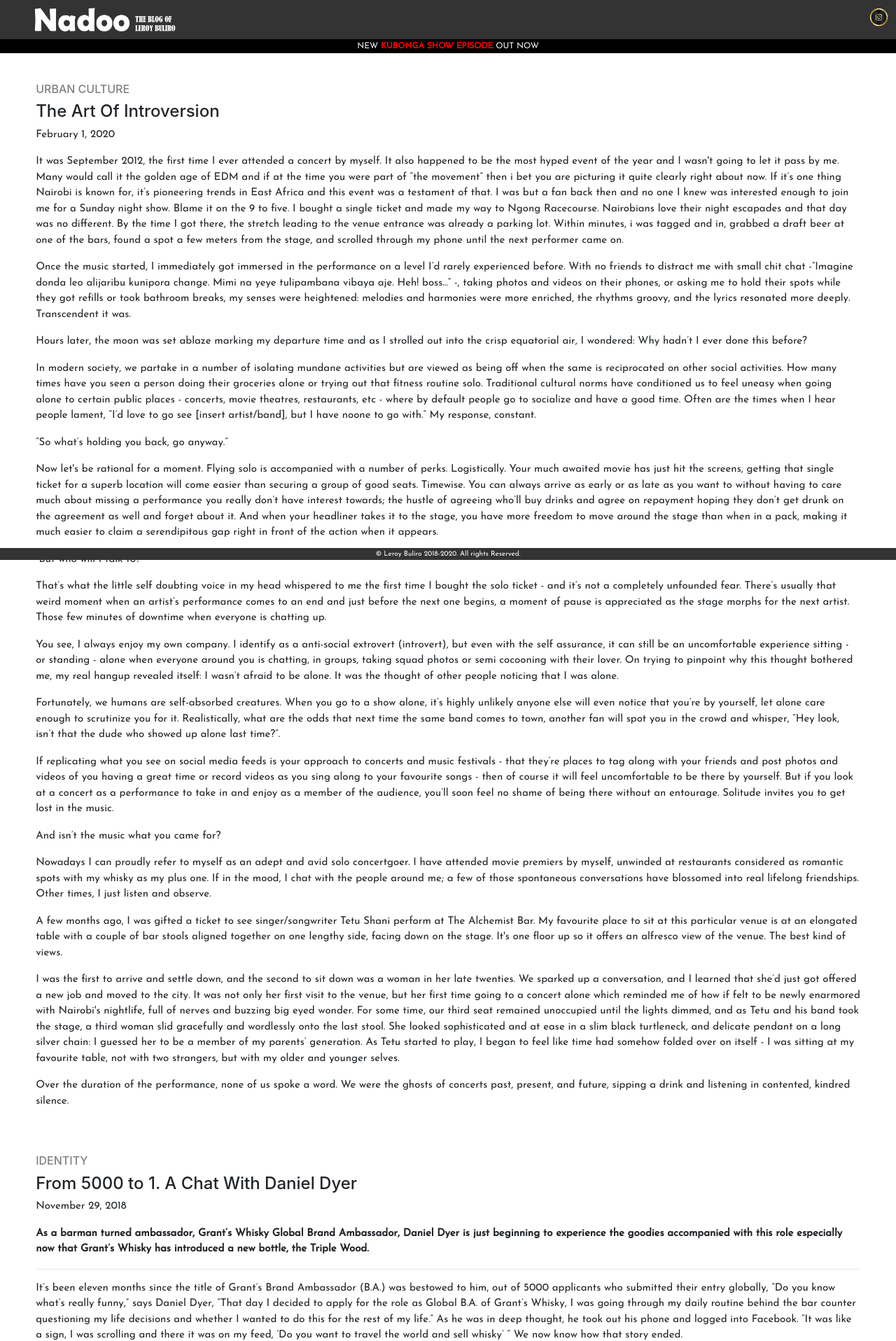
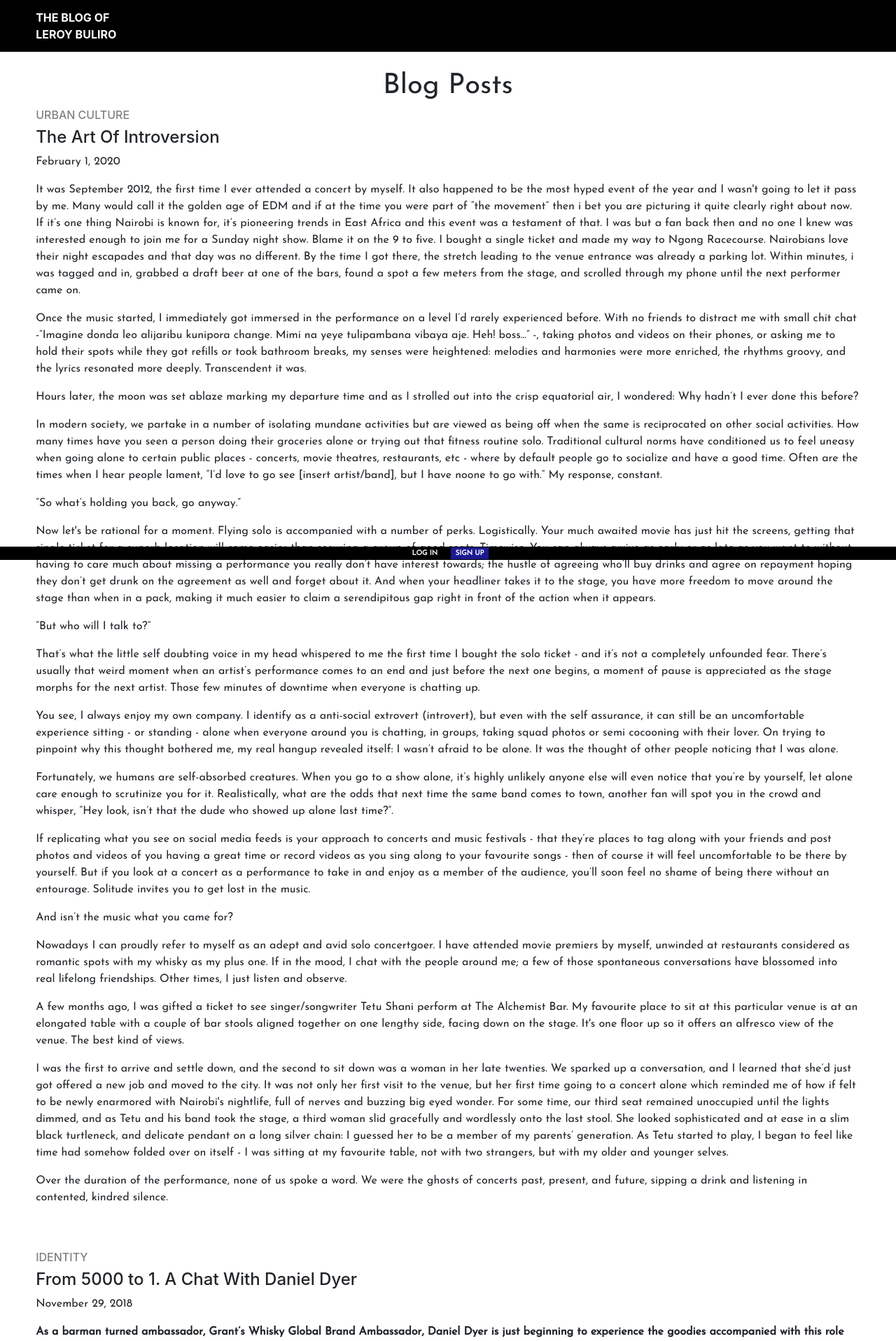
Before and after one commit to leroysb/webapp, a Django app: page /blogapp/blog in a window 1280 px wide. Shown: the top 1916 px of the page at 70% size. Run offline with Django 3.2, Linux system fonts and the light colour scheme; some libraries are stand-ins or nearby versions.

Commit message:
New template

```diff
--- a/blogapp/static/blogapp/styles.css
+++ b/blogapp/static/blogapp/styles.css
@@ -1,5 +1,5 @@
-p, li, .recipe-list{
-    font-size: 15px;
+p, li, .recipe-list, h1{
+    font-size: 16px;
     font-family: 'Josefin Sans', sans-serif;
 }
 
@@ -14,52 +14,7 @@
     padding-bottom: 2%;
 }
 
-/* NAV BAR */
-
-nav {
-  position: static;
-  width: 100%;
-}
-
-.nav-bar {
-  background-color: #333333;
-  height: 3.5em;
-  width: 100%;
-  padding: 0.7em;
-
-}
-
-nav .logo img {
-  max-height: 100%;
-  padding-left: 3%;
-  padding-top: 0em;
-}
-
-.update-bar {
-  background-color: black;
-  margin: 0em;
-  width: 100%;
-}
-
-.update-bar p {
-  color: whitesmoke;
-  font-size: 12px;
-  text-align: center;
-  padding-top: 0.1em;
-  padding-bottom: 0.1em;
-}
-
-.update-bar p a {
-  color: rgb(207, 207, 207);
-  text-decoration: none;
-}
-
-.update-bar p a:hover {
-  color: whitesmoke;
-  text-decoration: none;
-}
-
-/* BLOG PAGE*/
+/* BLOG SECTION*/
 
 .blog-post {
     padding-bottom: 3em;
@@ -70,7 +25,7 @@
 }
 
 
-/* PODCAST PAGE*/
+/* PODCAST SECTION*/
 
 .episode img {
   height: 44px;
@@ -87,17 +42,3 @@
 #podtext {
     font-size: 14px;
 }
-
-
-/* FOOTER */
-footer {
-    background-color: #333333;
-    color: white;
-    text-align: center;
-    font-family: 'Josefin Sans', sans-serif;
-    width: 100%;
-    padding: 0.1em;
-    font-size: 10px;
-    position: fixed;
-    bottom: 0;
-}
--- a/blogapp/templates/blogapp/blog.html
+++ b/blogapp/templates/blogapp/blog.html
@@ -4,7 +4,7 @@
 <html lang="en">
 
 <head>
-    <link rel="icon" type="image/png" href="{% static 'blogapp/img/nadoo.jpg' %}">
+    <link rel="icon" type="image/png" href="{% static 'blogapp/img/icon.png' %}">
 
     <!-- Load css file -->
     <link href="{% static 'blogapp/styles.css' %}" rel="stylesheet">
@@ -46,24 +46,15 @@
 
     <body>
 
-        <nav>
-            <div class="nav-bar">
-                <a class="logo" href="#">
-                    <img src="{% static 'blogapp/img/blognadoo.png' %}" alt="logo"></a>
-
-                <div style="float: right;">
-                    <!--a href="https://twitter.com/leroybuliro/" target="_blank"><img src="resources\img\twitter.png" alt="twitter" class="center" width="30" length="30" style="padding-right: 3px;"></a-->
-                    <a href="https://instagram.com/leroybuliro/" target="_blank"><img src="{% static 'blogapp/img/insta.png' %}" alt="instagram" class="center" width="30" length="30" style="padding-left: 3px;"></a>
-                    <!--a href="https://www.youtube.com/channel/UCb53KypWn_BMSOxZMQfORdQ" target="_blank"><img src="resources\img\yt.png" alt="instagram" class="center" width="30" length="30" style="padding-left: 3px;"></a-->
-                </div>
-            </div>
-
-            <div class="update-bar"><p>NEW <a href= "podcasts" ><strong style="color: red;">KUBONGA SHOW EPISODE</strong></a> OUT NOW</p></div>
+        <nav style="background-color: black; position:sticky; max-width: 100%; padding: 1% 4%;">
+            <a style="align-self: center; color: white; font-weight:bolder; text-decoration: none;" href="#">THE BLOG OF<br>LEROY BULIRO</a>
+            <!--a href="#"><img src="{% static 'blogapp/img/title.png' %}" alt="logo" style="max-height: 100%;"></a-->
         </nav>
 
 
 
         <div class="page-container">
+            <h1 style="text-align: center; font-family: 'Josefin Sans', sans-serif;">Blog Posts</h1>
 
             <div class="blog-post">
                 <h6 class="blog-post-category">URBAN CULTURE</h6>
@@ -149,66 +140,72 @@
 
         </div>
 
-        <div class="page-container" style="padding-top: 0.4em;">
+        <div style="background-color: rgb(19, 29, 29); color: white; width: 100%; padding-left:10%; padding-right:10%; padding-top:5%; padding-bottom:5%;">
             <div class ="row">
-                <div class="col-sm-12 col-md-4 col-lg-4">
 
-                    <p style="font-size: 38px; font-weight: bold;">KUBONGA<br>SHOW<br>PODCAST</p>
+                <div class="col-sm-7 col-md-7 col-lg-7">
 
-                    <p>The Kubonga Show is a seasonal, meandering conversation with activists, artists, industry professionals, and everyday folks. We want to tell their stories, talk about topics close to their heart, and yeah, just have a nice conversation with host Leroy Buliro.</p>
-                    <p>Kubonga is a Swahili slang translating to 'Talk'.</p>
-                    <p>Email your requests or comments to <a href="mailto:lerbassist@gmail.com" target="_blank">lerbassist@gmail.com</a></p>
+                    <p style="font-family: 'Josefin Sans', sans-serif; font-size: 2.6em;"><strong>Leroy Buliro Dives In Podcast</strong></p>
                     <br>
-                    <div><p><strong>LISTEN & SUBSCRIBE</strong></p></div>
+                    <p style="font-size: 18px;">Leroy Buliro Dives In is a meandering conversation with activists, artists, industry professionals, and everyday folks. We want to tell their stories, talk about topics close to their heart, and yeah, just have a nice conversation with host Leroy Buliro.</p>
+                    <p><strong>LISTEN & SUBSCRIBE</strong></p>
                     <ul>
-                        <li><a href="https://mdundo.com/a/199352" target="_blank">Mdundo</a></li>
-                        <li><a href="https://open.spotify.com/show/2yUYmMbNJ2aXWDPoHF6P7D" target="_blank">Spotify</a></li>
                         <li><a href="https://podcasts.apple.com/us/podcast/kubonga-podcast/id1470474649?uo=4" target="_blank">Apple Podcasts</a></li>
                         <li><a href="https://www.google.com/podcasts?feed=aHR0cHM6Ly9hbmNob3IuZm0vcy9jNDk1YmI4L3BvZGNhc3QvcnNz" target="_blank">Google Podcasts</a></li>
+                        <li><a href="https://open.spotify.com/show/2yUYmMbNJ2aXWDPoHF6P7D" target="_blank">Spotify</a></li>
                     </ul>
+
                 </div>
 
-                <div class="col-sm-12 col-md-8 col-lg-8">
-                    <h3>Season One</h3>
+                <div class="col-sm-5 col-md-5 col-lg-5">
 
-                    <hr>
+                    <img src="{% static 'blogapp/img/dive-in.jpg' %}" alt="dive in podcast" style="max-width: 100%;">
 
-                    <div class="episode">
-                        <!--img> src="resources\img\playnow.png" alt="" id="imgClickAndChange" onclick="changeImage()" /-->
-                        <div>
-                            <p id="podtext">EPISODE 3 - TBA</p>
-                            <P id="podtitle">OFFICIAL PODCAST LAUNCH</P>
-                            <p id="podtext">We look back to the past, contemplate the present and stay hopeful for the future.</p>
-                        </div>
-                    </div>
-
-                    <hr>
-
-                    <div class="episode">
-                        <!--img> src="resources\img\playnow.png" alt="" id="imgClickAndChange" onclick="changeImage()" /-->
-                        <div>
-                        <p id="podtext">EPISODE 2 - AUG 13, 2019</p>
-                        <P id="podtitle">LET'S TALK WHISKY w/ DANIEL DYER - GRANT'S WHISKY GLOBAL BRAND AMBASSADOR</P>
-                        <p id="podtext">From a humble background as a bartender at a local pub somewhere in Scotland to Grant's Whisky Global brand ambassador, Daniel Dyer shares his transformative journey with us and much more.</p>
-                        </div>
-                    </div>
-
-                    <hr>
-
-                    <div class="episode">
-                        <!--img> src="resources\img\playnow.png" alt="" id="imgClickAndChange" onclick="changeImage()" /-->
-                        <div>
-                            <p id="podtext">EPISODE 1 - JUN 27, 2019</p>
-                            <P id="podtitle">ACCIDENTAL PODCAST PILOT w/ WANJIRA LONGAUER - KENYAN BASED ACTRESS, RADIO & TV HOST</P>
-                            <p id="podtext">Get to know Wanjira Longauer as she unveils her childhood memories, lets us in on her adventures in Europe, dishes out tips on the dos and don'ts for future travellers and gives us pointers on how to live your best life.</p>
-                        </div>
-                    </div>
                 </div>
             </div>
         </div>
 
+        <br>
+
+        <div style="padding-top: 0.4em; padding-left: 3em; padding-right: 3em; text-align: center; font-family: 'Josefin Sans', sans-serif;">
+            <h1>About Leroy</h1>
+            <img src="{% static 'blogapp/img/about.jpg' %}" alt="leroy" style="border-radius: 50%; max-width: 15em; padding: 2em;">
+            <p>Hi there. My name is Leroy, also recognized by my DJ stage name LERB. I am an analyst by profession, a junglist at heart, and a storyteller by birth.</p>
+            <p>Welcome to my digital man-cave, a place where I document stories and experiences, both personal and those told by others.</p>
+            <div>
+                <a href="https://twitter.com/leroybuliro/" target="_blank"><img src="{% static 'blogapp/img/twitter.png' %}" alt="twitter" class="center" width="40em" length="40em" style="padding: 3px;"></a>
+                <a href="https://instagram.com/leroybuliro/" target="_blank"><img src="{% static 'blogapp/img/insta.png' %}" alt="instagram" class="center" width="40em" length="40em" style="padding: 3px;"></a>
+                <!--a href="https://www.youtube.com/channel/UCb53KypWn_BMSOxZMQfORdQ" target="_blank"><img src="resources\img\yt.png" alt="instagram" class="center" width="30" length="30" style="padding-left: 3px;"></a-->
+            </div>
+
+        </div>
+
+        <br>
+
+        <!--div style="padding-top: 1em; text-align: center; font-family: 'Josefin Sans', sans-serif;">
+            <h1>Get In Touch</h1>
+            <form action="/get-in-touch.php">
+                <label for="name">Name (required)</label><br>
+                <input type="text" id="name" name="name" value=""><br>
+                <label for="mail">Email (required)</label><br>
+                <input type="text" id="email" name="email" value=""><br>
+                <label for="message">Message (required)</label><br>
+                <input type="text" id="message" name="message" value=""><br><br>
+                <input type="submit" value="Submit">
+              </form>
+        </div>
+
+        <br-->
+
         <div>
-            <footer>© Leroy Buliro 2018-2020. All rights Reserved.</footer>
+            <footer style="background-color: #000000; color: white; text-align: center; font-family: 'Josefin Sans', sans-serif; width: 100%; padding: 0.1em; font-size: 10px; position: fixed; bottom: 0;">
+                <a hre© 2018-2021 Leroy Buliro.
+                <div style="align-self: center; float: right;">
+                    <button style="font-weight: bold; background-color: black; color: white; border: none; cursor: pointer; margin-right: 1em;"><a>LOG IN</a></button>
+                    <button style="font-weight: bold; background-color: rgb(28, 26, 145); color: white; border: none; cursor: pointer;"><a>SIGN UP</a></button>
+                </div>
+
+            </footer>
         </div>
 
         <!-- Optional JavaScript -->
```
Also changed, not shown: blogapp/static/blogapp/img/about.jpg (added), blogapp/static/blogapp/img/blognadoo.png (deleted), blogapp/static/blogapp/img/cover.jpg (deleted), blogapp/static/blogapp/img/dive-in.jpg (added), blogapp/static/blogapp/img/lbicon.jpg (deleted), blogapp/static/blogapp/img/nadoo.jpg (deleted), blogapp/static/blogapp/img/title.png (added).
